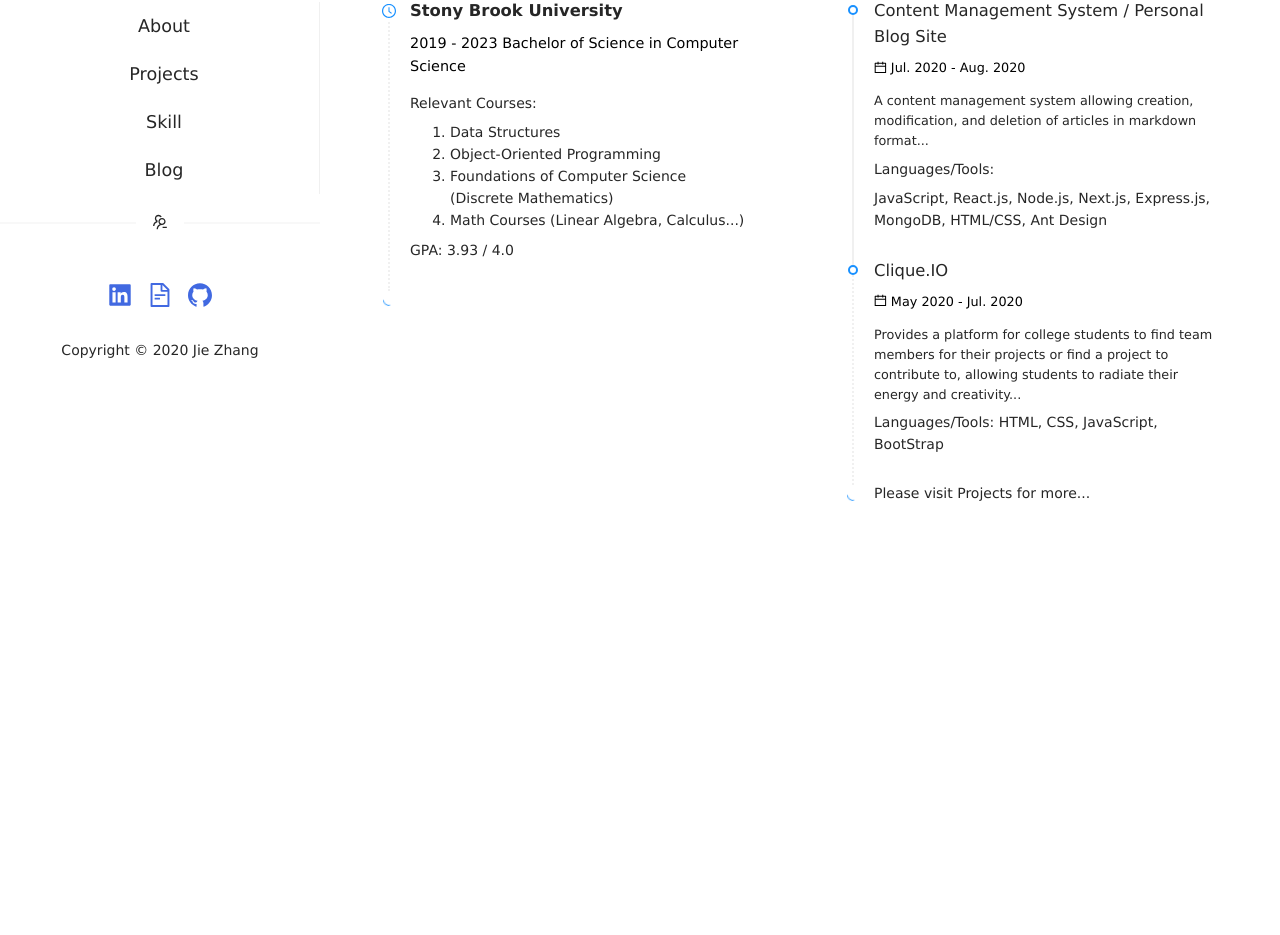
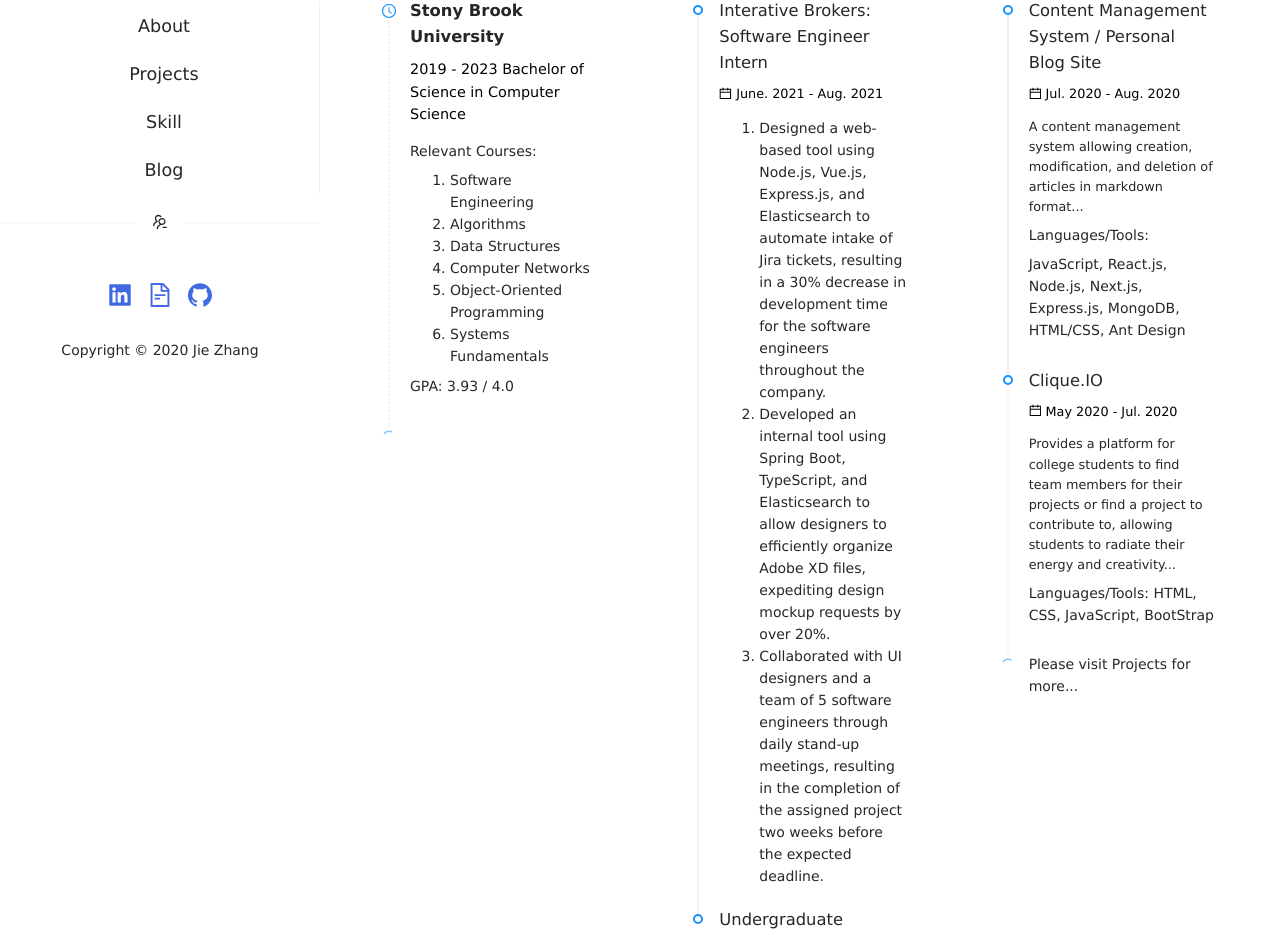
Before and after one commit to Jie-Zhang-2001/My-Personal-Website, a React (Create React App) app: page / in a window 1280 px wide. Shown: the part 248-1183 px from the top of the page. Before the commit the page ends 843 px from the top, so only its background shows below. Built offline with nearby package versions, Linux system fonts and the light colour scheme.

Commit message:
added experience

```diff
--- a/src/Pages/About.js
+++ b/src/Pages/About.js
@@ -18,7 +18,7 @@ function About() {
       </p>
 
       <Row type="flex" justify="space-between">
-        <Col className="education" xs={24} lg={12}>
+        <Col className="education" xs={24} lg={8}>
           <h1 className="timelineTitle">Education</h1>
           <Timeline pending=" ">
             <Timeline.Item dot={<ClockCircleOutlined />}>
@@ -27,23 +27,73 @@ function About() {
                 <h4>Relevant Courses:</h4>
                   <ol>
                       <li>
+                          Software Engineering
+                      </li>
+                      <li>
+                          Algorithms
+                      </li>
+                      <li>
                           Data Structures
+                      </li>
+                      <li>
+                          Computer Networks
                       </li>
                       <li>
                           Object-Oriented Programming
                       </li>
                       <li>
-                                  Foundations of Computer Science (Discrete Mathematics)
-                              </li>
-                              <li>
-                                Math Courses (Linear Algebra, Calculus...)
+                          Systems Fundamentals
                       </li>
                   </ol>
               <h4>GPA: 3.93 / 4.0</h4>
             </Timeline.Item>
           </Timeline>
         </Col>
-        <Col xs={24} lg={12} className="experience">
+        <Col xs={24} lg={8} className="experience">
+          <h1 className="timelineTitle">Experience </h1>
+          <Timeline>
+            <Timeline.Item>
+              <h3>Interative Brokers: Software Engineer Intern</h3>
+              <p className="projectDate">
+                <CalendarOutlined /> June. 2021 - Aug. 2021
+              </p>
+              <ol>
+                      <li>
+                        Designed a web-based tool using Node.js, Vue.js, Express.js, and Elasticsearch to automate intake of Jira tickets, resulting in
+                        a 30% decrease in development time for the software engineers throughout the company.
+                      </li>
+                      <li>
+                        Developed an internal tool using Spring Boot, TypeScript, and Elasticsearch to allow designers to efficiently organize Adobe
+                        XD files, expediting design mockup requests by over 20%.
+                      </li>
+                      <li>
+                        Collaborated with UI designers and a team of 5 software engineers through daily stand-up meetings, resulting in the
+                        completion of the assigned project two weeks before the expected deadline.
+                      </li>
+                  </ol>
+            </Timeline.Item>
+            <Timeline.Item>
+              <h3>Undergraduate Teaching Assistant: Data Structures</h3>
+              <p className="projectDate">
+                <CalendarOutlined /> Jan. 2021 - June. 2021
+              </p>
+              <ol>
+                      <li>
+                          Supported over 120 students in understanding the fundamentals of data structures and algorithms, along with
+                          various paradigms and techniques of programming.
+                      </li>
+                      <li>
+                          Hosted weekly recitations that guided undergraduate students in debugging and optimizing their programs.
+                      </li>
+                      <li>
+                          Worked closely with the professor to facilitate student learning and engagement through weekly office hours and resolved
+                          additional concerns through discussion boards and emails.
+                      </li>
+                  </ol>
+            </Timeline.Item>
+          </Timeline>
+        </Col>
+        <Col xs={24} lg={8} className="experience">
           <h1 className="timelineTitle">Projects </h1>
           <Timeline pending="Please visit Projects for more...">
             <Timeline.Item>
```
Lines whose indentation alone changed are shown as unchanged.
